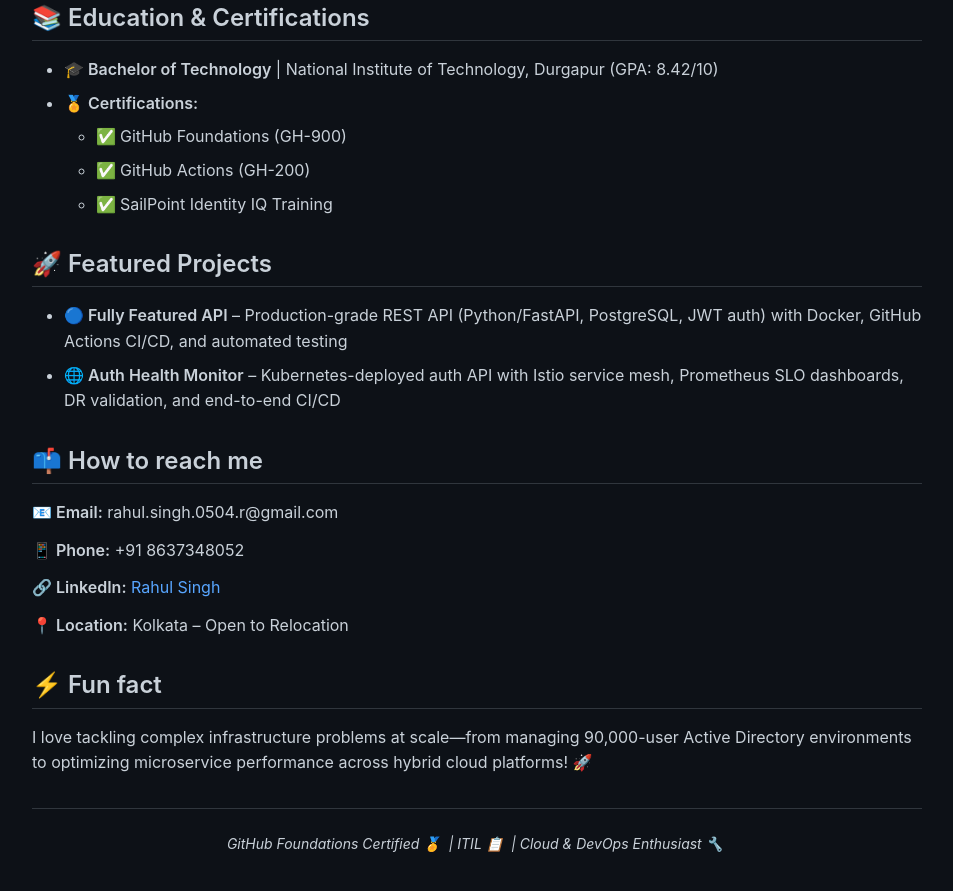
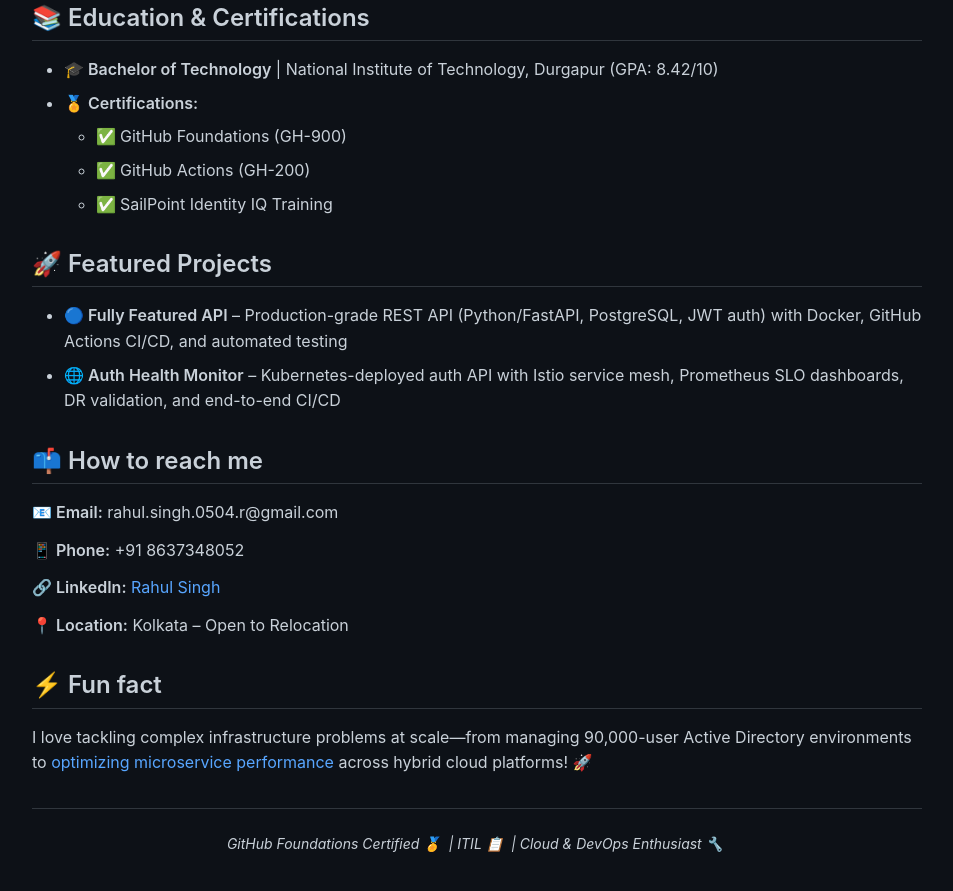
Before and after one commit to rahul-singh-0599/rahul-singh-0599.github.io, a plain HTML site: page index.html in a window 1280 px wide. Shown: the part 1905-2796 px from the top of the page, without its empty margins (163-1116 px from the left). Drawn offline with Linux system fonts and the light colour scheme.

Commit message:
Update fun fact paragraph with a link

```diff
--- a/index.html
+++ b/index.html
@@ -274,7 +274,7 @@
 
         <div class="header-section">
             <h2>⚡ Fun fact</h2>
-            <p>I love tackling complex infrastructure problems at scale—from managing 90,000-user Active Directory environments to optimizing microservice performance across hybrid cloud platforms! <span class="emoji">🚀</span></p>
+            <p>I love tackling complex infrastructure problems at scale—from managing 90,000-user Active Directory environments to <a href="./plans.html">optimizing microservice performance</a> across hybrid cloud platforms! <span class="emoji">🚀</span></p>
         </div>
 
         <hr>
```
